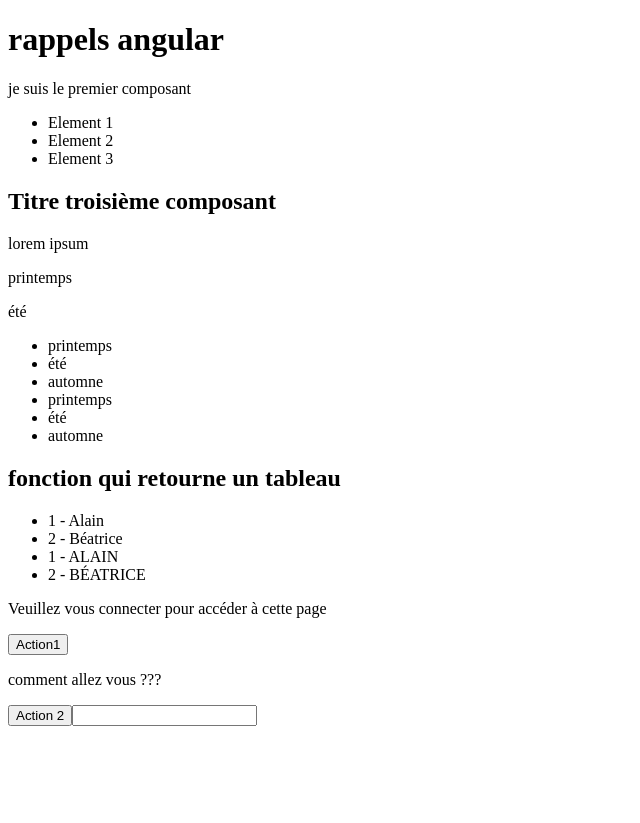
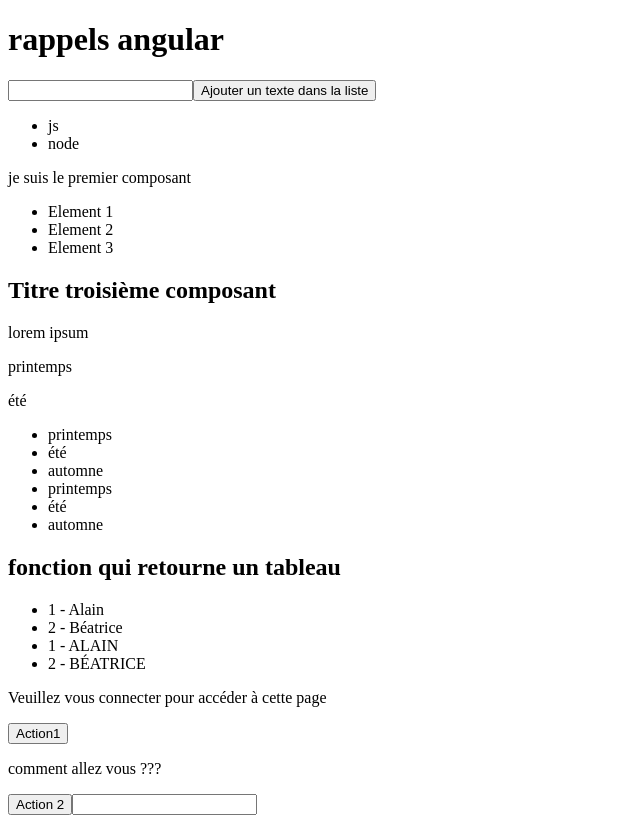
Before and after one commit to webdevproformation/angular-3wa-dec2021, an Angular app in the folder jour1-rappels/: page / in a window 1280 px wide. Shown: the whole page, without its empty margins (0-640 px from the left). Before the commit the page ends 800 px from the top, so only its background shows below. Built offline with nearby package versions, Linux system fonts and the light colour scheme.

Commit message:
correction

```diff
--- a/jour1-rappels/src/app/app.component.ts
+++ b/jour1-rappels/src/app/app.component.ts
@@ -4,6 +4,7 @@ import { Component } from '@angular/core';
   selector: 'app-root',
   template: `<div>
               <h1>rappels angular</h1>
+              <quatrieme></quatrieme>
               <premier></premier>
               <deuxieme></deuxieme>
               <troisieme></troisieme>
--- a/jour1-rappels/src/app/app.module.ts
+++ b/jour1-rappels/src/app/app.module.ts
@@ -6,6 +6,7 @@ import { DeuxiemeComponent } from './deuxieme.component';
 import { PremierComponent } from './premier.component';
 import { NomComposantComponent } from './nom-composant/nom-composant.component';
 import { TroisiemeComponent } from './troisieme.component';
+import { QuatriemeComponent } from './quatrieme.component';
 
 @NgModule({
   declarations: [
@@ -13,7 +14,8 @@ import { TroisiemeComponent } from './troisieme.component';
     PremierComponent,
     DeuxiemeComponent,
     NomComposantComponent,
-    TroisiemeComponent
+    TroisiemeComponent,
+    QuatriemeComponent
   ],
   imports: [
     BrowserModule
--- /dev/null
+++ b/jour1-rappels/src/app/quatrieme.component.ts
@@ -0,0 +1,29 @@
+import { Component, OnInit } from '@angular/core';
+
+@Component({
+  selector: 'quatrieme',
+  template: `
+    <input type="text" #inputValue >
+    <button (click)="onClickButton(inputValue)">Ajouter un texte dans la liste</button>
+    <ul>
+      <li *ngFor="let skill of skills">{{ skill }}</li>
+    </ul>
+  `
+})
+export class QuatriemeComponent implements OnInit {
+  public onClickButton(inputValue : HTMLInputElement){
+    if(inputValue.value.length > 0){
+      this.skills.push(inputValue.value);
+      inputValue.value = "";
+      return
+    }
+    return alert("veuillez remplir le champ");
+  }
+  public skills : Array<string> = ["js", "node"];
+
+  constructor() { }
+
+  ngOnInit(): void {
+  }
+
+}
--- a/jour1-rappels/src/app/troisieme.component.ts
+++ b/jour1-rappels/src/app/troisieme.component.ts
@@ -73,8 +73,7 @@ export class TroisiemeComponent implements OnInit {
 /**
   1 input de type texte
   2 button
-  3 <ul>
-  <ul>
+  3 <ul><ul>
 
   0 remplir la balise ul avec les valeurs suivantes : "<li>js</li>"  "<li>node</li>"
   1 cliquer sur le bouton
```
